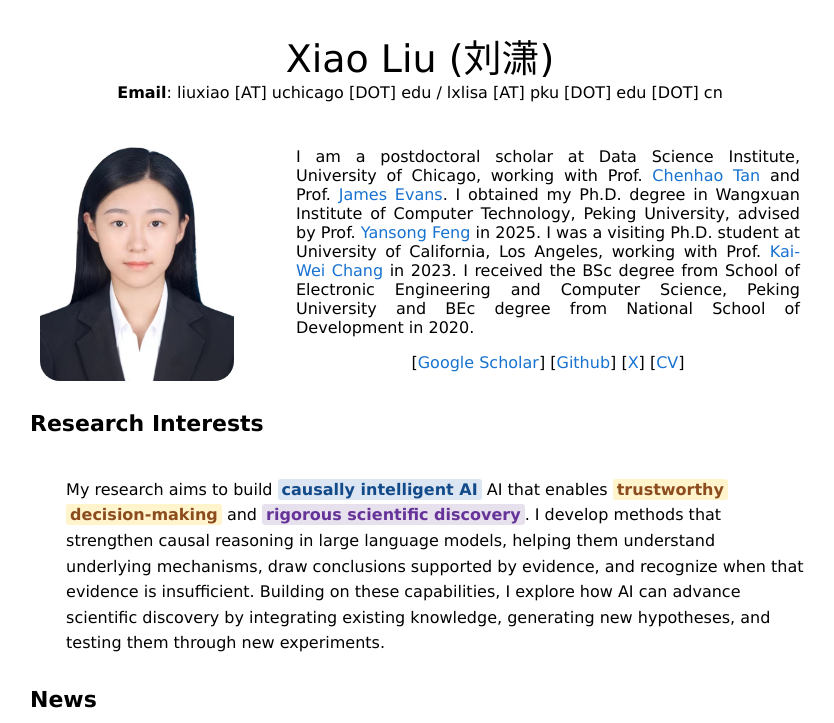
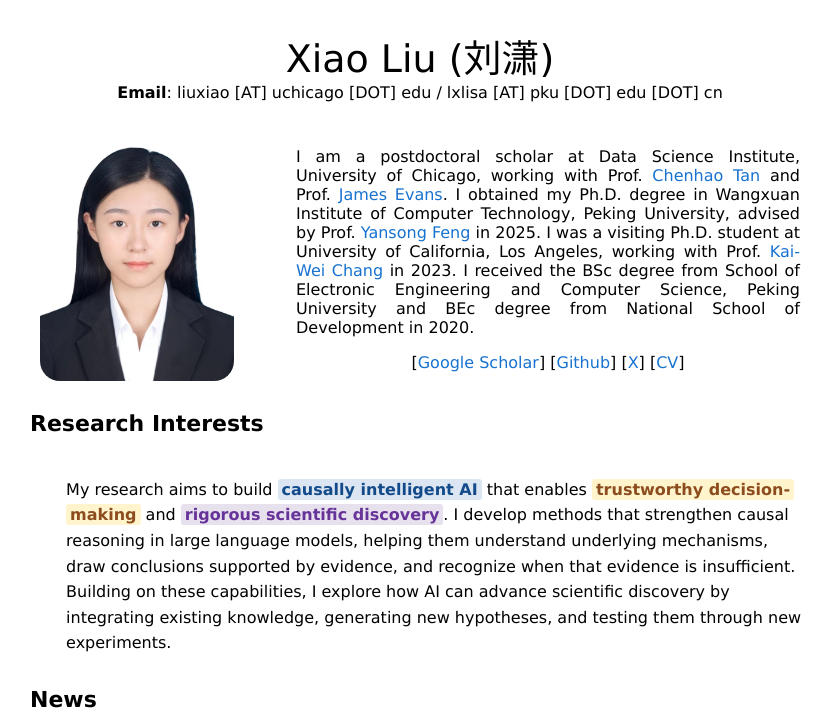
Before and after one commit to xxxiaol/xxxiaol.github.io, a plain HTML site: page index.html in a window 1280 px wide. Shown: the top 723 px of the page, without its empty margins (220-1054 px from the left). Drawn offline with Linux system fonts and the light colour scheme; a script that the page names is missing; a web font is replaced by a local one.

Commit message:
Update index.html

```diff
--- a/index.html
+++ b/index.html
@@ -56,7 +56,7 @@
 <table width="100%" align="center" border="0" cellspacing="0" cellpadding="15"><tbody><tr>
     <td width="2%" valign="top" align="center"></td>
     <td width="90%" valign="top">
-        <p class="research-interests">My research aims to build <b><span class="c-azure">causally intelligent AI</span></b> AI that enables <b><span class="c-green">trustworthy decision-making</span></b> and <b><span class="c-gold">rigorous scientific discovery</span></b>. I develop methods that strengthen causal reasoning in large language models, helping them understand underlying mechanisms, draw conclusions supported by evidence, and recognize when that evidence is insufficient. Building on these capabilities, I explore how AI can advance scientific discovery by  integrating existing knowledge, generating new hypotheses, and testing them through new experiments.</p>
+        <p class="research-interests">My research aims to build <b><span class="c-azure">causally intelligent AI</span></b> that enables <b><span class="c-green">trustworthy decision-making</span></b> and <b><span class="c-gold">rigorous scientific discovery</span></b>. I develop methods that strengthen causal reasoning in large language models, helping them understand underlying mechanisms, draw conclusions supported by evidence, and recognize when that evidence is insufficient. Building on these capabilities, I explore how AI can advance scientific discovery by  integrating existing knowledge, generating new hypotheses, and testing them through new experiments.</p>
     </td>
 </tr></tbody></table>
 
```
